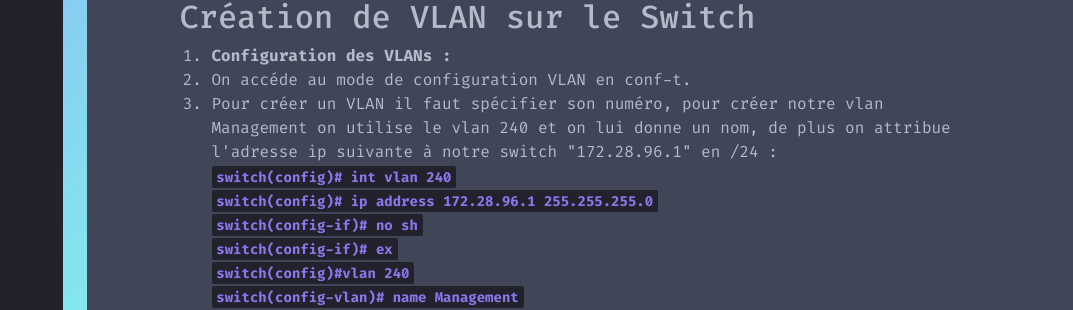
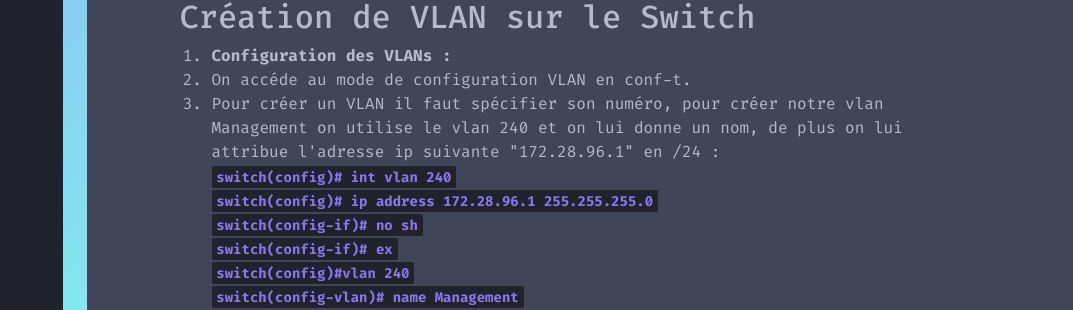
Before and after one commit to eRaETatsuya/OrleansSIO.github.io, an MkDocs documentation site: the page built from docs/switch.md, in a window 1280 px wide and 900 px high, scrolled down 628 px. Shown: the part 304-614 px from the top of the window, without its empty margins (207-1280 px from the left). Built offline with MkDocs 1.6.1 and Material for MkDocs 9.7.7, drawn with Linux system fonts in a browser that asks for light colours.

Commit message:
Update switch.md

```diff
--- a/docs/switch.md
+++ b/docs/switch.md
@@ -33,7 +33,7 @@
 3. **Configuration des VLANs :**
 </br>
    - On accéde au mode de configuration VLAN en conf-t.
-   - Pour créer un VLAN il faut spécifier son numéro, pour créer notre vlan Management on utilise le vlan 240 et on lui donne un nom, de plus on attribue l'adresse ip suivante à notre switch "172.28.96.1" en /24 :
+   - Pour créer un VLAN il faut spécifier son numéro, pour créer notre vlan Management on utilise le vlan 240 et on lui donne un nom, de plus on lui attribue l'adresse ip suivante "172.28.96.1" en /24 :
    </br>
     **`switch(config)# int vlan 240`**
     </br>
```
